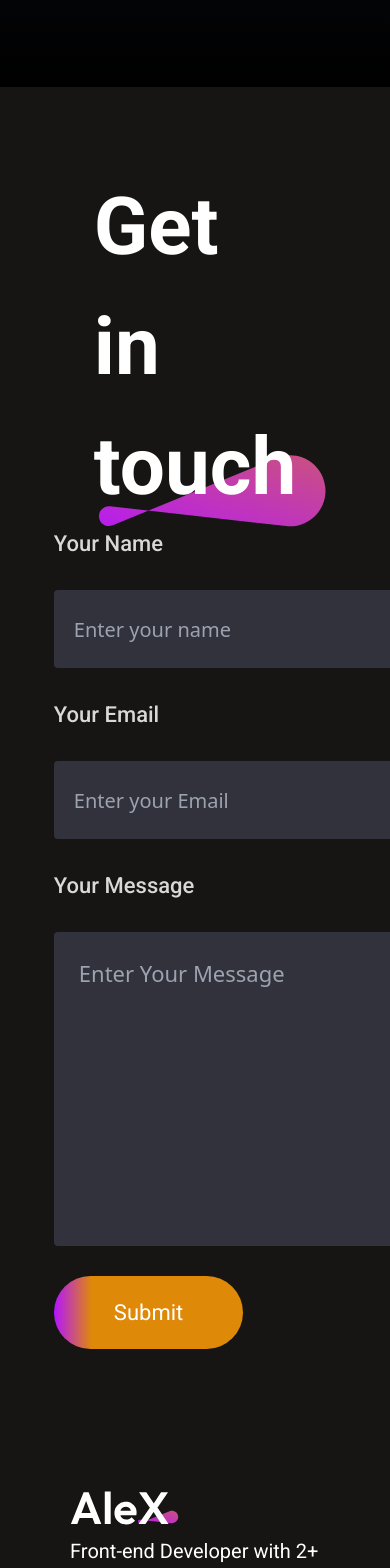
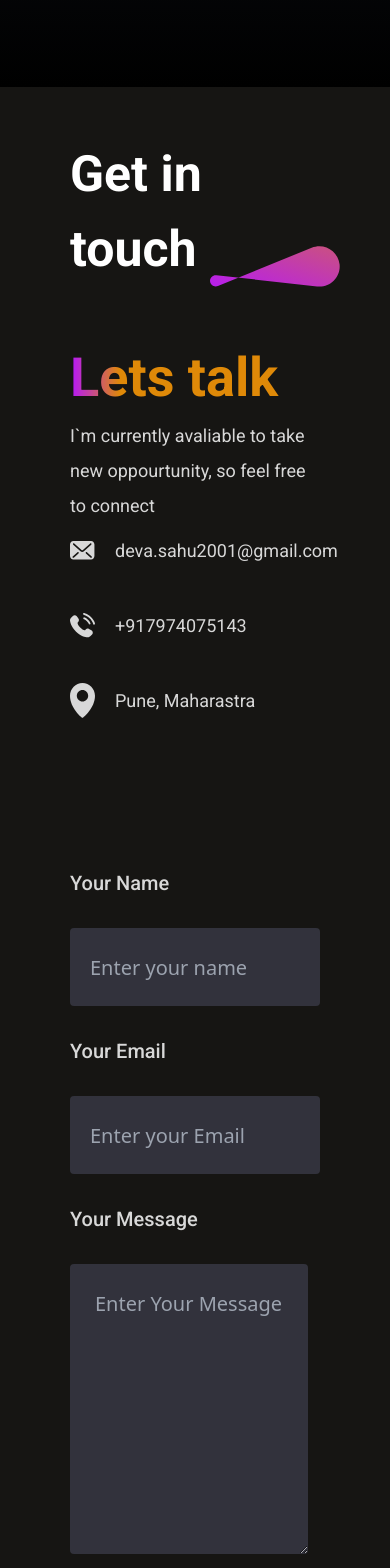
Before and after one commit to Deva9754/Portfolio, a React (Vite) app: page / in a window 390 px wide. Shown: the part 2900-4468 px from the top of the page. Built offline with nearby package versions, Linux system fonts and the light colour scheme.

Commit message:
media queries added

```diff
--- a/src/components/contact/Contact.css
+++ b/src/components/contact/Contact.css
@@ -107,3 +107,50 @@
     transform:scale(1.1);
     transition: 0.3s;
 }
+@media(max-width:768px){
+    .contact{
+        gap: 50px;
+        margin: 50px 70px;
+        align-items: start;
+    }
+    .contact-title h1{
+        padding: 0;
+        font-size: 50px;
+        font-weight: 600;
+    }
+    .contact-title img {
+        width: 130px;
+        margin-right: -20px;
+
+    }
+    .contact-section{
+        flex-direction: column;
+    }
+    .contact-left h1{
+        font-size: 54px;
+    }
+    .contact-left p{
+        font-size: 18px;
+    }
+    .contact-detail{
+        gap: 20px;
+    }
+    .contact-detail img{
+        width: 25px;
+    }
+    .contact-right label{
+        font-size: 20px;
+    }
+    .contact-right input{
+        width: 100%;
+        font-size: 20px;
+    }
+    .contact-right textarea{
+        width: 95%;
+        font-size: 20px;
+    }
+    .contact-submit{
+        font-size: 20px;
+        padding: 15px 40px;
+    }
+}
```
